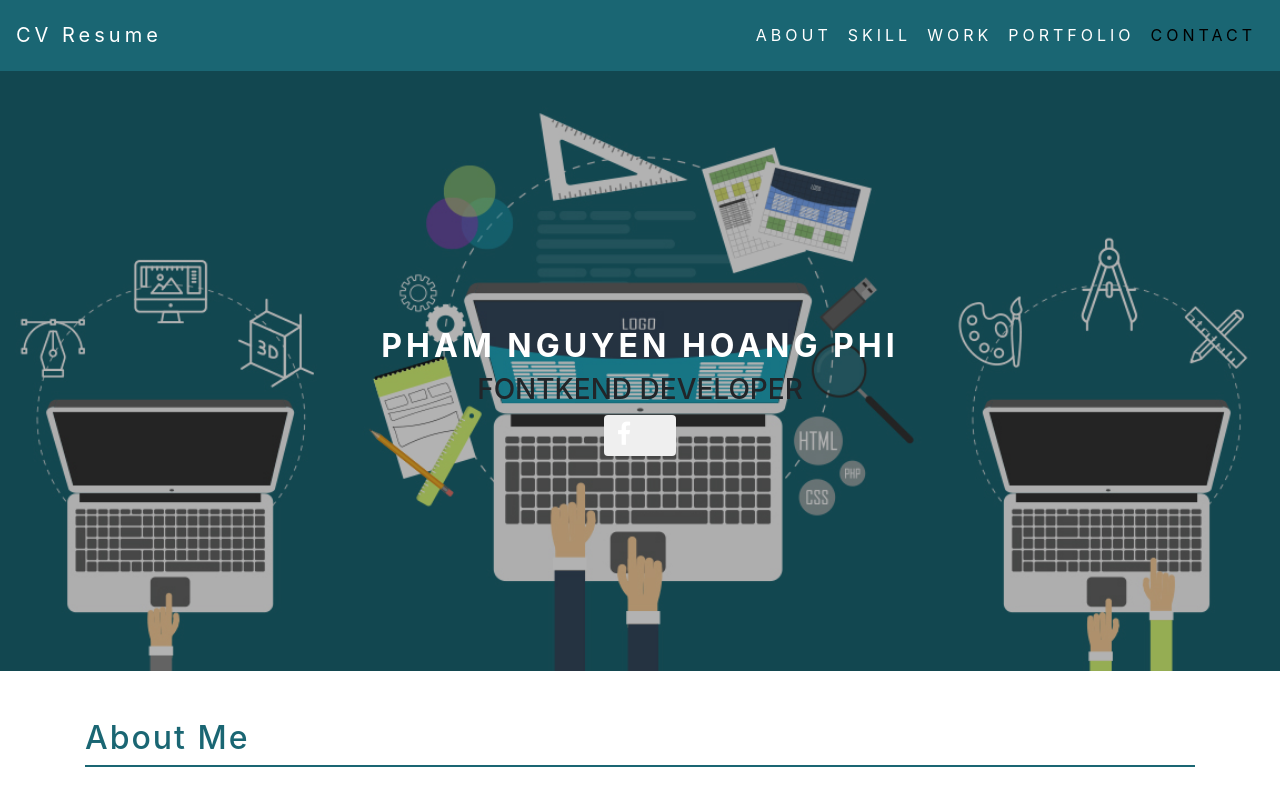
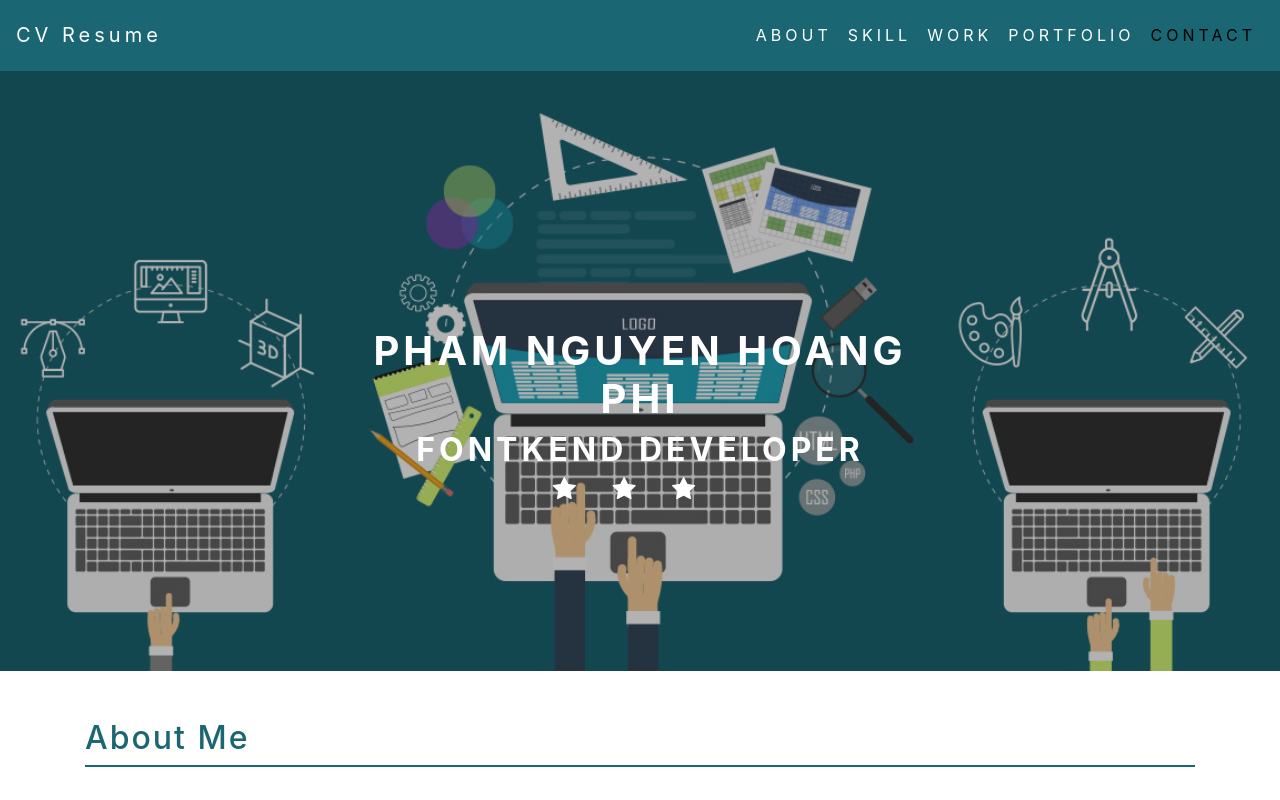
Before and after one commit to hoangphipham/CV-PhiPham, a plain HTML site: page index.html in a window 1280 px wide. Shown: the top 800 px of the page. Drawn offline with nearby package versions, Linux system fonts and the light colour scheme.

Commit message:
Update index.html

```diff
--- a/index.html
+++ b/index.html
@@ -45,10 +45,12 @@
     </nav>
     <section class="myCover">
         <div class="overlay">
-            <div class="col-md-6 mx-auto text-center pt-5 mt-5">
-                <h2>PHAM NGUYEN HOANG PHI</h2>
-                <H3>FONTKEND DEVELOPER</H3>
-                <button class=" fb-btn btn"><i class="fa fa-facebook"></i></button>
+            <div class="col-md-6 mx-auto text-center pt-5 mt-5" data-aos="fade-up">
+                <h1>PHAM NGUYEN HOANG PHI</h1>
+                <H2>FONTKEND DEVELOPER</H2>
+                <i class="fa fa-star"></i>
+                <i class="fa fa-star"></i>
+                <i class="fa fa-star"></i>
             </div>
         </div>
     </section>
```
